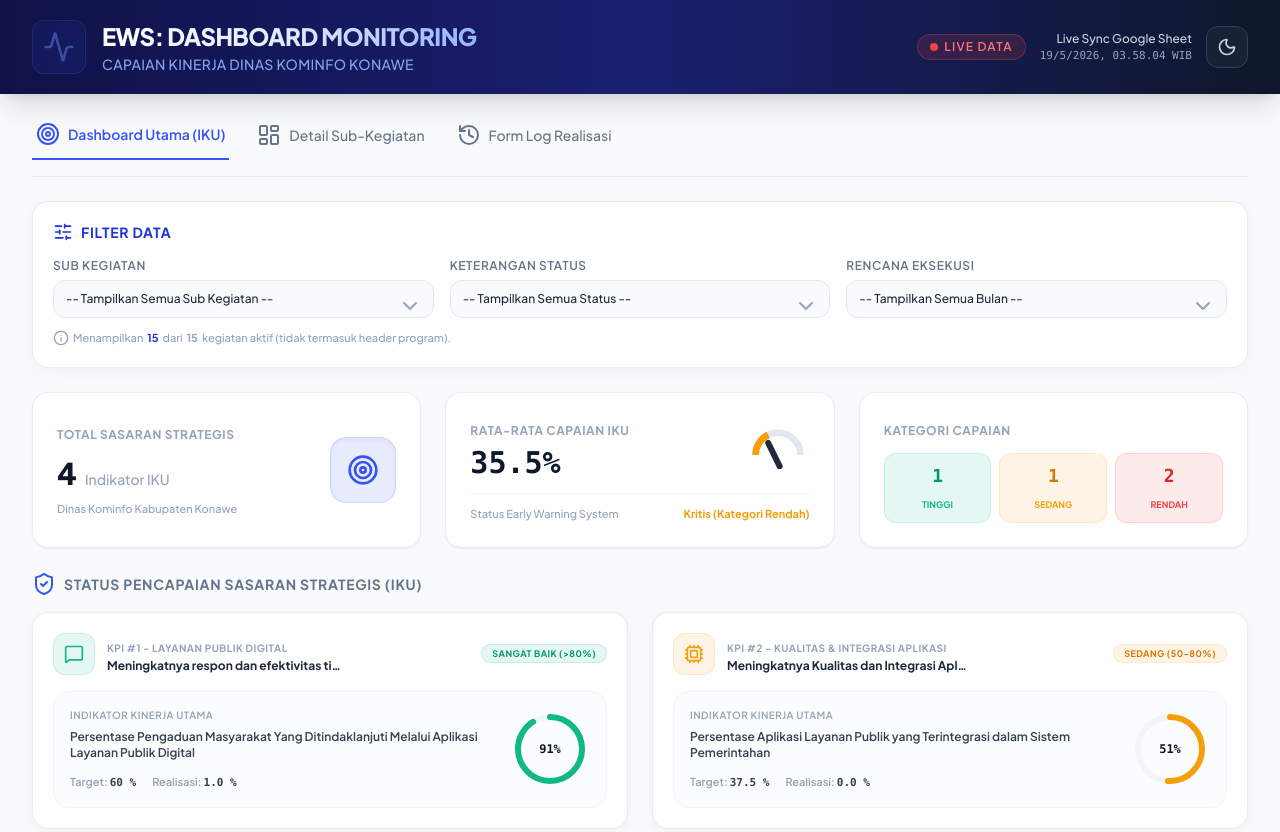
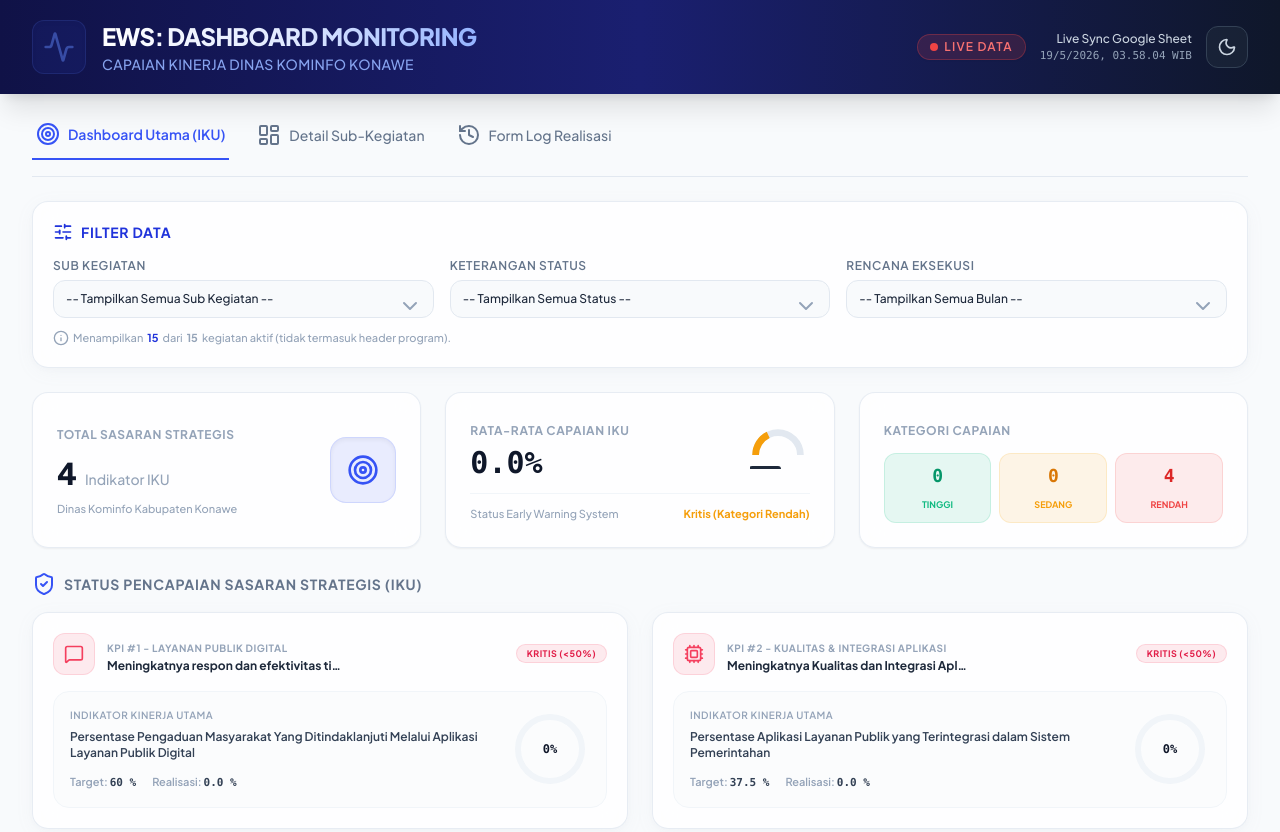
Before and after one commit to armadanpagala88-code/ewskominfo, a plain HTML site: page index.html in a window 1280 px wide. Shown: the top 832 px of the page. Drawn offline with nearby package versions, Linux system fonts and the light colour scheme.

Commit message:
Fix dynamic IKU target rendering logic

```diff
--- a/index.html
+++ b/index.html
@@ -629,17 +629,18 @@
                         <span class="text-xs font-bold uppercase tracking-wider text-slate-400">Kategori Capaian</span>
                         <div class="grid grid-cols-3 gap-2 pt-1">
                             <div class="bg-emerald-500/10 border border-emerald-500/15 rounded-xl p-2 text-center">
-                                <span
+                                <span id="iku-count-tinggi"
                                     class="block text-lg font-bold text-emerald-600 dark:text-emerald-400 font-mono">1</span>
                                 <span class="text-[9px] font-bold text-emerald-500 uppercase">Tinggi</span>
                             </div>
                             <div class="bg-amber-500/10 border border-amber-500/15 rounded-xl p-2 text-center">
-                                <span
+                                <span id="iku-count-sedang"
                                     class="block text-lg font-bold text-amber-600 dark:text-amber-400 font-mono">1</span>
                                 <span class="text-[9px] font-bold text-amber-500 uppercase">Sedang</span>
                             </div>
                             <div class="bg-red-500/10 border border-red-500/15 rounded-xl p-2 text-center">
-                                <span class="block text-lg font-bold text-red-600 dark:text-red-400 font-mono">2</span>
+                                <span id="iku-count-rendah"
+                                    class="block text-lg font-bold text-red-600 dark:text-red-400 font-mono">2</span>
                                 <span class="text-[9px] font-bold text-red-500 uppercase">Rendah</span>
                             </div>
                         </div>
@@ -1007,8 +1008,8 @@
                 "indikator_utama": "Persentase Pengaduan Masyarakat Yang Ditindaklanjuti Melalui Aplikasi Layanan Publik Digital",
                 "satuan": "Persen",
                 "target": "60",
-                "realisasi": "1.0",
-                "capaian_pct": "91.0",
+                "realisasi": "0.0",
+                "capaian_pct": "0.0",
                 "link_bukti": ""
             },
             {
@@ -1018,7 +1019,7 @@
                 "satuan": "Persen",
                 "target": "37.5",
                 "realisasi": "0.0",
-                "capaian_pct": "51.0",
+                "capaian_pct": "0.0",
                 "link_bukti": ""
             },
             {
@@ -1611,44 +1612,44 @@
             if (!container) return;
             container.innerHTML = '';
 
-            const cardMeta = [
-                {
-                    icon: "message-square",
-                    colorClass: "text-emerald-500 bg-emerald-500/10 border-emerald-500/15",
-                    progressColor: "#10B981",
-                    badgeColor: "bg-emerald-500/10 text-emerald-600 dark:text-emerald-400 border-emerald-500/15",
-                    badgeText: "Sangat Baik (>80%)",
-                    title: "Layanan Publik Digital"
-                },
-                {
-                    icon: "cpu",
-                    colorClass: "text-amber-500 bg-amber-500/10 border-amber-500/15",
-                    progressColor: "#F59E0B",
-                    badgeColor: "bg-amber-500/10 text-amber-600 dark:text-amber-400 border-amber-500/15",
-                    badgeText: "Sedang (50-80%)",
-                    title: "Kualitas & Integrasi Aplikasi"
-                },
-                {
-                    icon: "database",
-                    colorClass: "text-rose-500 bg-rose-500/10 border-rose-500/15",
-                    progressColor: "#EF4444",
-                    badgeColor: "bg-rose-500/10 text-rose-600 dark:text-rose-400 border-rose-500/15",
-                    badgeText: "Kritis (<50%)",
-                    title: "Statistik Sektoral & Perencanaan"
-                },
-                {
-                    icon: "shield-check",
-                    colorClass: "text-rose-500 bg-rose-500/10 border-rose-500/15",
-                    progressColor: "#EF4444",
-                    badgeColor: "bg-rose-500/10 text-rose-600 dark:text-rose-400 border-rose-500/15",
-                    badgeText: "Kritis (<50%)",
-                    title: "Keamanan Informasi & Sandi"
+            let totalCap = 0;
+            let countTinggi = 0;
+            let countSedang = 0;
+            let countRendah = 0;
+            const ikuCount = ikuData.length;
+
+            const baseCardMeta = [
+                { icon: "message-square", title: "Layanan Publik Digital" },
+                { icon: "cpu", title: "Kualitas & Integrasi Aplikasi" },
+                { icon: "database", title: "Statistik Sektoral & Perencanaan" },
+                { icon: "shield-check", title: "Keamanan Informasi & Sandi" }
+            ];
+
+            ikuData.forEach((item, idx) => {
+                const baseMeta = baseCardMeta[idx] || baseCardMeta[0];
+                const capPct = parseFloat(item.capaian_pct || 0);
+                totalCap += capPct;
+
+                let meta = { ...baseMeta };
+                if (capPct > 80) {
+                    meta.colorClass = "text-emerald-500 bg-emerald-500/10 border-emerald-500/15";
+                    meta.progressColor = "#10B981";
+                    meta.badgeColor = "bg-emerald-500/10 text-emerald-600 dark:text-emerald-400 border-emerald-500/15";
+                    meta.badgeText = "Sangat Baik (>80%)";
+                    countTinggi++;
+                } else if (capPct >= 50) {
+                    meta.colorClass = "text-amber-500 bg-amber-500/10 border-amber-500/15";
+                    meta.progressColor = "#F59E0B";
+                    meta.badgeColor = "bg-amber-500/10 text-amber-600 dark:text-amber-400 border-amber-500/15";
+                    meta.badgeText = "Sedang (50-80%)";
+                    countSedang++;
+                } else {
+                    meta.colorClass = "text-rose-500 bg-rose-500/10 border-rose-500/15";
+                    meta.progressColor = "#EF4444";
+                    meta.badgeColor = "bg-rose-500/10 text-rose-600 dark:text-rose-400 border-rose-500/15";
+                    meta.badgeText = "Kritis (<50%)";
+                    countRendah++;
                 }
-            ];
-
-            ikuData.forEach((item, idx) => {
-                const meta = cardMeta[idx] || cardMeta[0];
-                const capPct = parseFloat(item.capaian_pct || 0);
 
                 // Circular SVG progress properties
                 const radius = 32;
@@ -1700,16 +1701,27 @@
                 container.appendChild(cardDiv);
             });
 
+            // Update top metrics dynamically
+            const avgCap = ikuCount > 0 ? (totalCap / ikuCount) : 0;
+            const avgElem = document.getElementById('stat-iku-avg');
+            if (avgElem) avgElem.innerText = avgCap.toFixed(1) + '%';
+
+            const gaugeNeedle = document.getElementById('iku-gauge-needle');
+            if (gaugeNeedle) {
+                // simple mapping 0-100% to -90 to 90 deg
+                const deg = (avgCap / 100) * 180 - 90;
+                gaugeNeedle.style.transform = `rotate(${deg}deg)`;
+            }
+
+            const ctTinggi = document.getElementById('iku-count-tinggi');
+            if (ctTinggi) ctTinggi.innerText = countTinggi;
+            const ctSedang = document.getElementById('iku-count-sedang');
+            if (ctSedang) ctSedang.innerText = countSedang;
+            const ctRendah = document.getElementById('iku-count-rendah');
+            if (ctRendah) ctRendah.innerText = countRendah;
+
             // Trigger lucide on new elements
             lucide.createIcons();
-
-            // Animate Mini IKU Gauge Needle
-            const avgIku = 35.5; // (91 + 51 + 0 + 0) / 4
-            const angle = -90 + (avgIku * 1.8);
-            const needle = document.getElementById('iku-gauge-needle');
-            if (needle) {
-                needle.style.transform = `rotate(${angle}deg)`;
-            }
         }
 
         // 15. RENDER TAB 2: TABEL IKU
```
